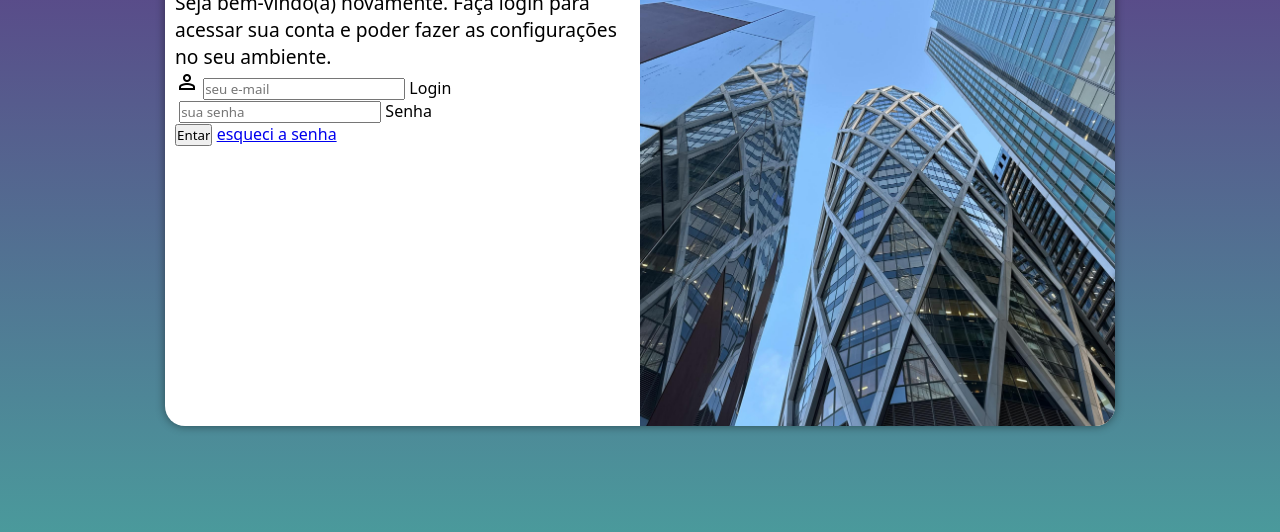
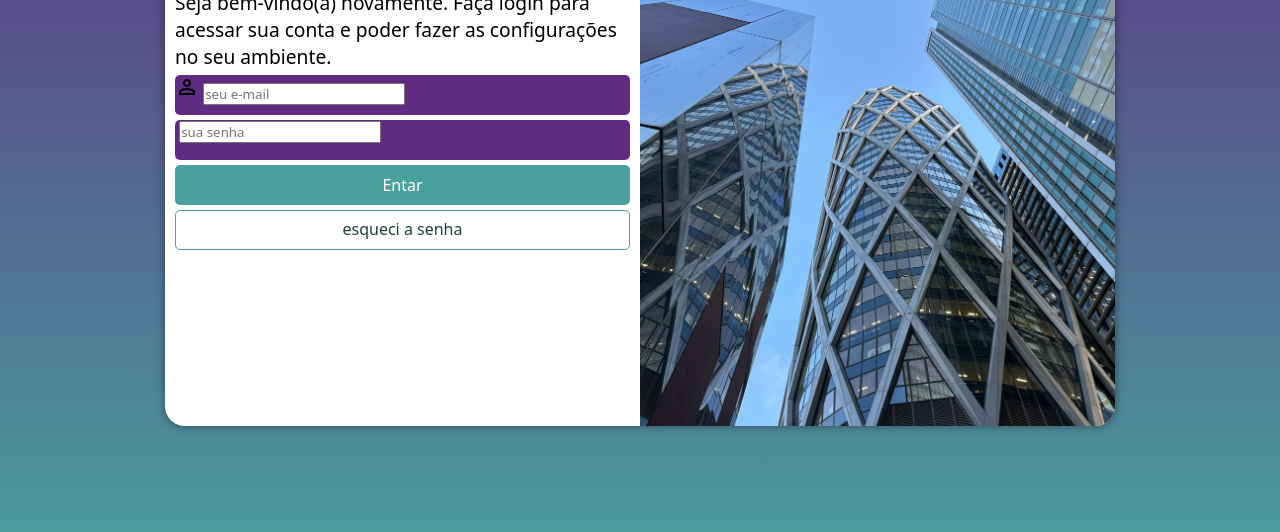
Before and after one commit to AyldsonOliveira/projeto-login, a plain HTML site: page index.html in a window 1280 px wide. Shown: the part 224-756 px from the top of the page. Drawn offline with nearby package versions, Linux system fonts and the light colour scheme.

Commit message:
projeto login atualizado

```diff
--- a/estilos/style.css
+++ b/estilos/style.css
@@ -25,6 +25,7 @@ section#login {
     left: 50%;
     transform: translate(-50%, -50%);
     overflow: hidden;
+
     background-color: white;
     width: 250px;
     height: 500px;
@@ -56,3 +57,52 @@ div#formulario > h1 {
 div#formulario > p {
     font-size: 0.8em;
 }
+
+form > div.campo {
+    background-color: #5f2c82;
+    display: block;
+    width: 100%;
+    height: 40px;
+    border-radius: 5px;
+    margin: 5px 0px;
+}
+
+div.campo > label {
+    display: none;
+
+}
+
+form > input[type=submit] {
+    display: block;
+    font-size: 1em;
+    width: 100%;
+    height: 40px;
+    background-color: #49a09d;
+    color: white;
+    border: none;
+    border-radius: 5px;
+    cursor: pointer;
+}
+
+form > input[type=submit]:hover {
+    background-color: #1d403f;
+}
+
+form > a.botao {
+    display: block;
+    text-align: center;
+    font-size: 1em;
+    width: 100%;
+    height: 40px;
+    padding-top: 7px;
+    margin-top: 5px;
+    background-color: white;
+    color: #1d403f;
+    border: 1px solid #49a09d;
+    border-radius: 5px;
+    text-decoration: none;
+}
+
+form > a.botao:hover {
+    background-color: #6cd3cf;
+}
--- a/index.html
+++ b/index.html
@@ -36,7 +36,7 @@
                         <label for="isenha">Senha</label>
                     </div>
                     <input type="submit" value="Entar">
-                    <a href="esqueci.html">
+                    <a href="esqueci.html" class="botao">
                         esqueci a senha
                     </a>
                  </form>
```
